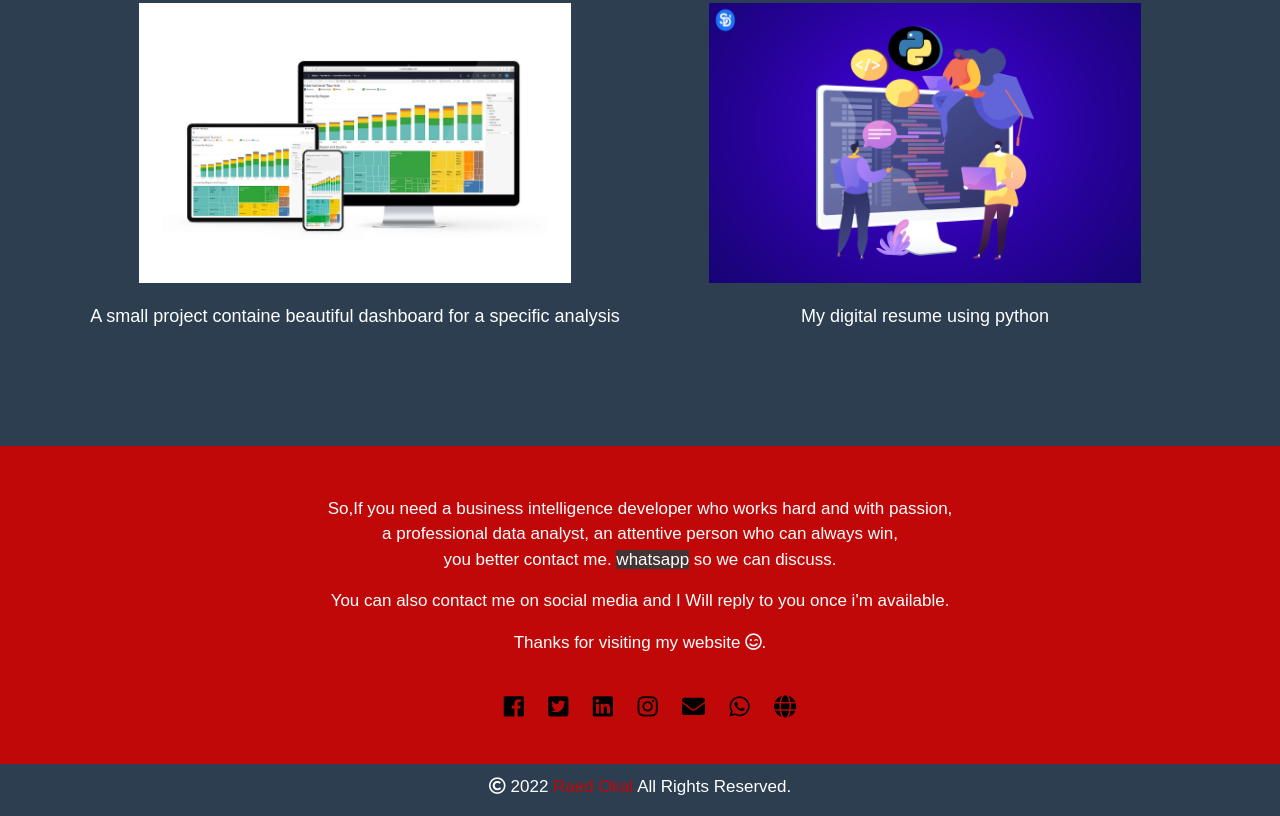
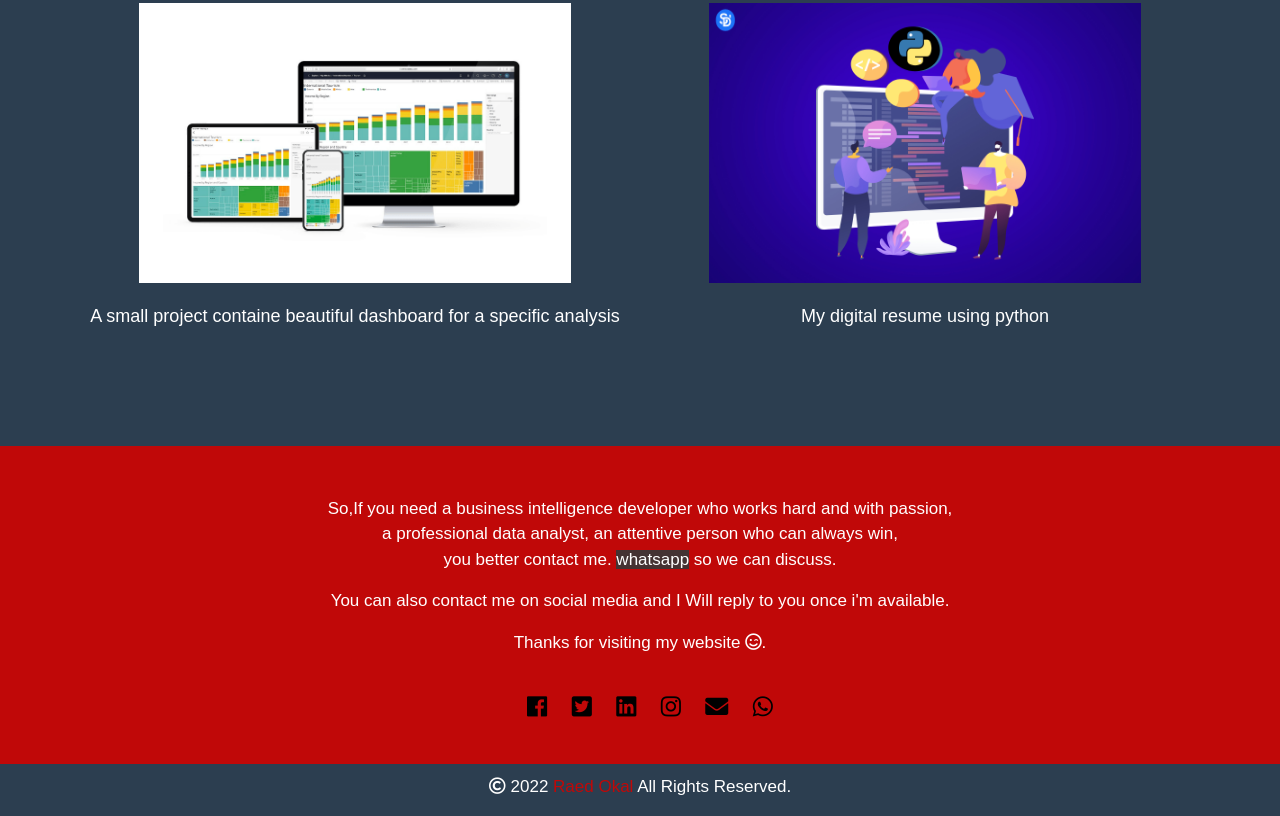
Before and after one commit to RaedOkal/Portfolio, a plain HTML site: page index.html in a window 1280 px wide. Shown: the part 3670-4486 px from the top of the page. Drawn offline with nearby package versions, Linux system fonts and the light colour scheme; a web font is replaced by a local one.

Commit message:
Update index.html

```diff
--- a/index.html
+++ b/index.html
@@ -540,7 +540,7 @@
 
 			<a href="http://wa.me/972592492509" target="_blank"><i class="fab fa-whatsapp"></i></a>
 
-      <a href="https://2u.pw/62ePGP/" target="_blank"><i class="fas fa-globe"></i></a>
+
 
 
 
```
